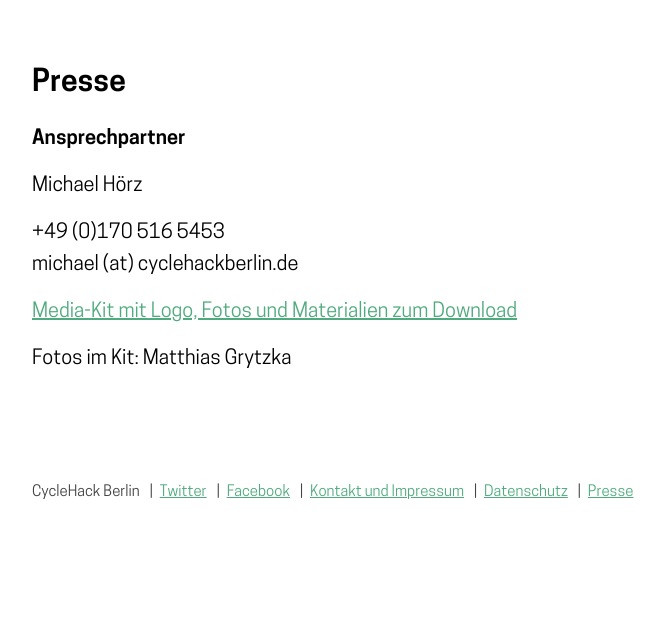
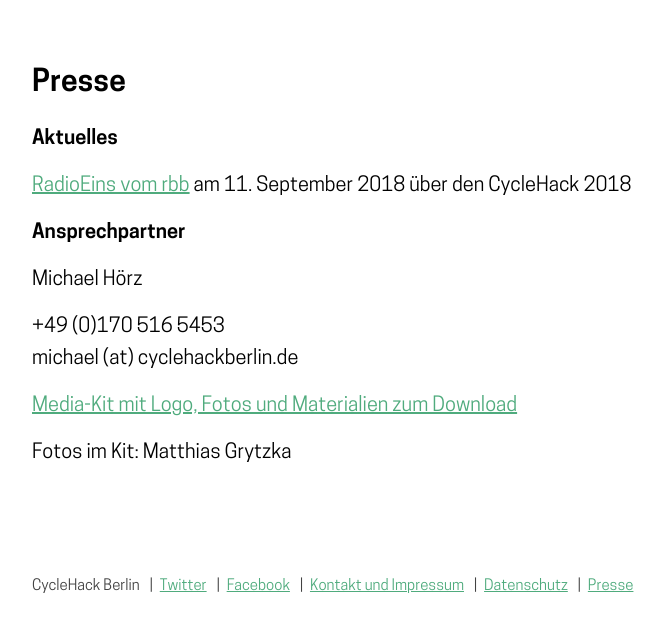
Before and after one commit to sjockers/cyclehackberlin.de, a Jekyll site: the page built from presse.md, in a window 1280 px wide. Shown: the top 632 px of the page, without its empty margins (68-733 px from the left). Built offline with Jekyll 4.4.1, drawn with Linux system fonts in a browser that asks for light colours.

Commit message:
Updated Presse

```diff
--- a/presse.md
+++ b/presse.md
@@ -7,6 +7,11 @@
 ---
 
 ## Presse
+
+#### Aktuelles
+
+[RadioEins vom rbb](https://www.radioeins.de/programm/sendungen/der_schoene_morgen/rad/cyclehack-berlin.html) am 11. September 2018 über den CycleHack 2018
+
 
 #### Ansprechpartner
 
```
